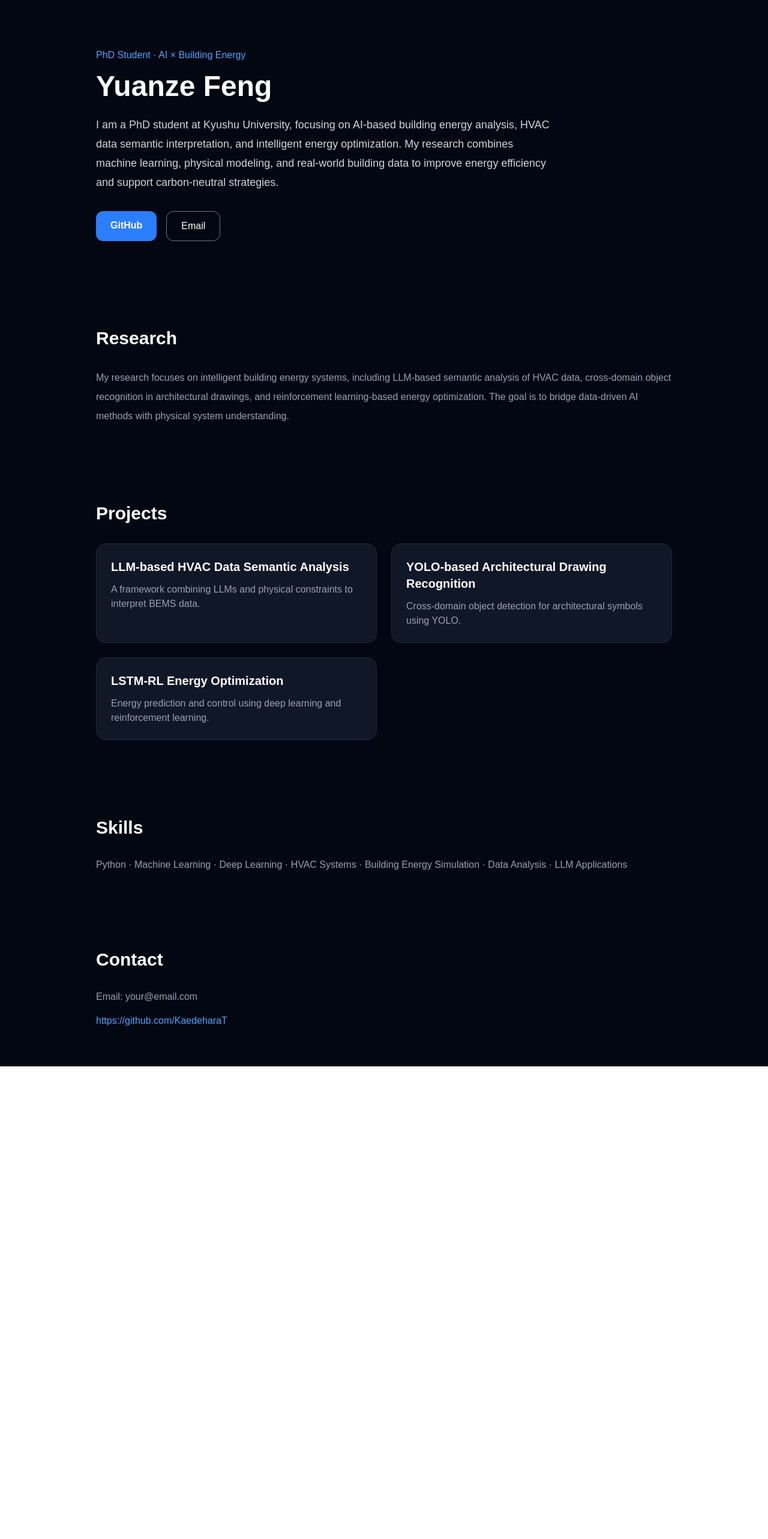
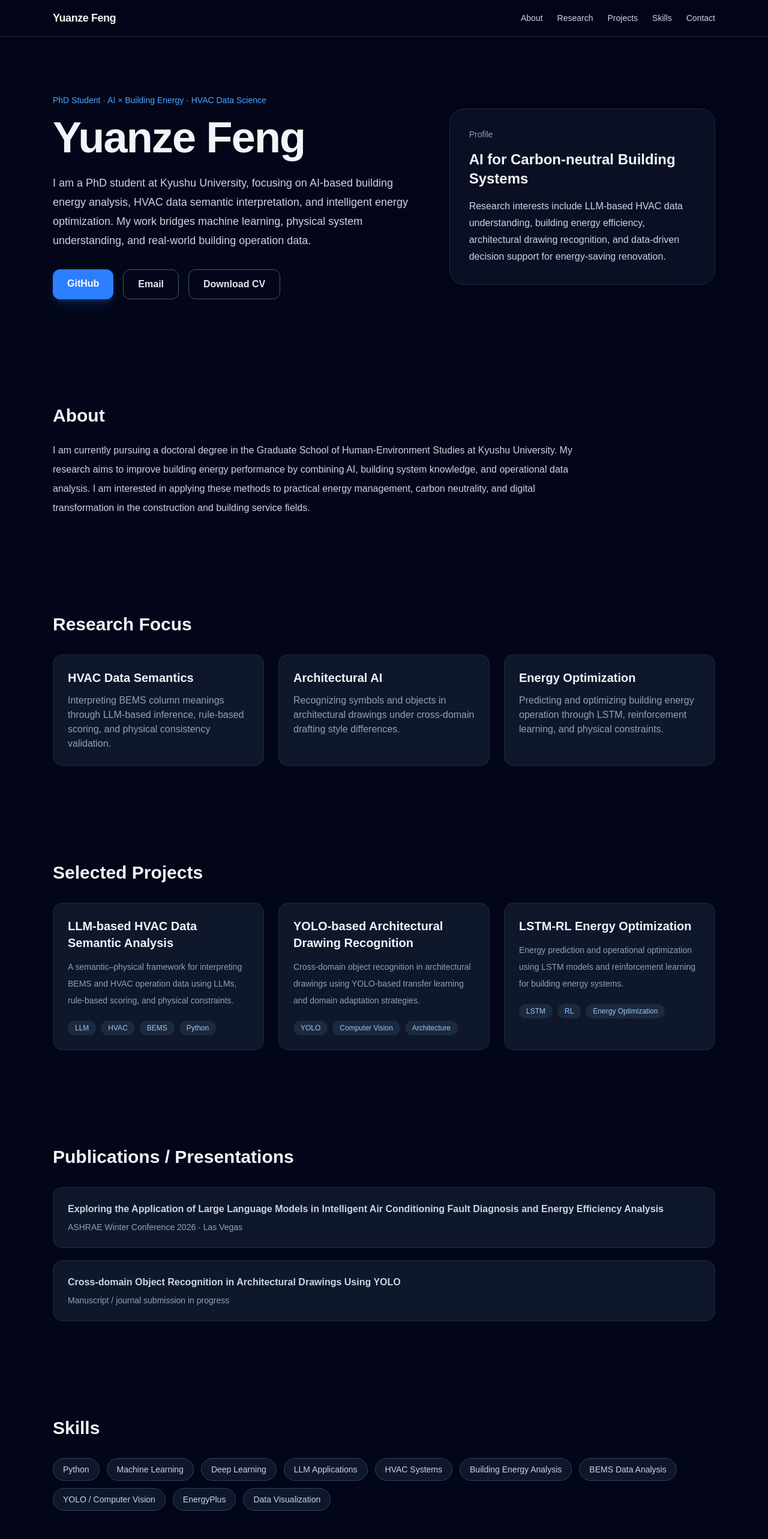
Before and after one commit to KaedeharaT/my-homepage, a Next.js app: page / in a window 1280 px wide. Shown: the top 2566 px of the page at 60% size. Before the commit the page ends 1778 px from the top, so only its background shows below. Built offline with nearby package versions, Linux system fonts and the light colour scheme.

Commit message:
Update page.tsx

```diff
--- a/app/page.tsx
+++ b/app/page.tsx
@@ -1,109 +1,256 @@
+const projects = [
+  {
+    title: "LLM-based HVAC Data Semantic Analysis",
+    desc: "A semantic–physical framework for interpreting BEMS and HVAC operation data using LLMs, rule-based scoring, and physical constraints.",
+    tags: ["LLM", "HVAC", "BEMS", "Python"],
+  },
+  {
+    title: "YOLO-based Architectural Drawing Recognition",
+    desc: "Cross-domain object recognition in architectural drawings using YOLO-based transfer learning and domain adaptation strategies.",
+    tags: ["YOLO", "Computer Vision", "Architecture"],
+  },
+  {
+    title: "LSTM-RL Energy Optimization",
+    desc: "Energy prediction and operational optimization using LSTM models and reinforcement learning for building energy systems.",
+    tags: ["LSTM", "RL", "Energy Optimization"],
+  },
+];
+
+const skills = [
+  "Python",
+  "Machine Learning",
+  "Deep Learning",
+  "LLM Applications",
+  "HVAC Systems",
+  "Building Energy Analysis",
+  "BEMS Data Analysis",
+  "YOLO / Computer Vision",
+  "EnergyPlus",
+  "Data Visualization",
+];
+
 export default function Home() {
   return (
-    <main className="min-h-screen bg-gray-950 text-white">
+    <main className="min-h-screen bg-slate-950 text-slate-100">
+      {/* Navbar */}
+      <header className="sticky top-0 z-50 border-b border-slate-800 bg-slate-950/80 backdrop-blur">
+        <nav className="mx-auto flex max-w-6xl items-center justify-between px-6 py-4">
+          <a href="#" className="text-lg font-bold tracking-tight">
+            Yuanze Feng
+          </a>
+
+          <div className="hidden gap-6 text-sm text-slate-300 md:flex">
+            <a href="#about" className="hover:text-blue-400">About</a>
+            <a href="#research" className="hover:text-blue-400">Research</a>
+            <a href="#projects" className="hover:text-blue-400">Projects</a>
+            <a href="#skills" className="hover:text-blue-400">Skills</a>
+            <a href="#contact" className="hover:text-blue-400">Contact</a>
+          </div>
+        </nav>
+      </header>
+
       {/* Hero */}
-      <section className="px-8 py-20 max-w-5xl mx-auto">
-        <p className="text-blue-400 mb-4">
-          PhD Student · AI × Building Energy
+      <section className="mx-auto grid max-w-6xl gap-10 px-6 py-24 md:grid-cols-[1.4fr_1fr] md:items-center">
+        <div>
+          <p className="mb-4 text-sm font-medium text-blue-400">
+            PhD Student · AI × Building Energy · HVAC Data Science
           </p>
 
-        <h1 className="text-5xl font-bold mb-6">
+          <h1 className="mb-6 text-5xl font-bold tracking-tight md:text-7xl">
             Yuanze Feng
           </h1>
 
-        <p className="text-gray-300 text-lg leading-8 max-w-3xl mb-8">
+          <p className="mb-8 max-w-3xl text-lg leading-8 text-slate-300">
             I am a PhD student at Kyushu University, focusing on AI-based
-          building energy analysis, HVAC data semantic interpretation,
-          and intelligent energy optimization. My research combines
-          machine learning, physical modeling, and real-world building data
-          to improve energy efficiency and support carbon-neutral strategies.
+            building energy analysis, HVAC data semantic interpretation, and
+            intelligent energy optimization. My work bridges machine learning,
+            physical system understanding, and real-world building operation data.
           </p>
 
-        <div className="flex gap-4">
+          <div className="flex flex-wrap gap-4">
             <a
               href="https://github.com/KaedeharaT"
-            className="bg-blue-500 px-6 py-3 rounded-xl font-semibold"
+              className="rounded-xl bg-blue-500 px-6 py-3 font-semibold text-white shadow-lg shadow-blue-500/20 hover:bg-blue-400"
             >
               GitHub
             </a>
 
             <a
               href="mailto:your@email.com"
-            className="border border-gray-500 px-6 py-3 rounded-xl"
+              className="rounded-xl border border-slate-600 px-6 py-3 font-semibold text-slate-200 hover:border-blue-400 hover:text-blue-400"
             >
               Email
             </a>
+
+            <a
+              href="/cv.pdf"
+              className="rounded-xl border border-slate-600 px-6 py-3 font-semibold text-slate-200 hover:border-blue-400 hover:text-blue-400"
+            >
+              Download CV
+            </a>
+          </div>
+        </div>
+
+        <div className="rounded-3xl border border-slate-800 bg-slate-900/60 p-8 shadow-2xl">
+          <p className="mb-4 text-sm text-slate-400">Profile</p>
+          <h2 className="mb-4 text-2xl font-bold">
+            AI for Carbon-neutral Building Systems
+          </h2>
+          <p className="leading-7 text-slate-300">
+            Research interests include LLM-based HVAC data understanding,
+            building energy efficiency, architectural drawing recognition,
+            and data-driven decision support for energy-saving renovation.
+          </p>
         </div>
       </section>
 
-      {/* Research */}
-      <section className="px-8 py-16 max-w-5xl mx-auto">
-        <h2 className="text-3xl font-bold mb-8">Research</h2>
-
-        <p className="text-gray-400 leading-8">
-          My research focuses on intelligent building energy systems,
-          including LLM-based semantic analysis of HVAC data, cross-domain
-          object recognition in architectural drawings, and reinforcement
-          learning-based energy optimization. The goal is to bridge
-          data-driven AI methods with physical system understanding.
+      {/* About */}
+      <section id="about" className="mx-auto max-w-6xl px-6 py-20">
+        <h2 className="mb-6 text-3xl font-bold">About</h2>
+        <p className="max-w-4xl leading-8 text-slate-300">
+          I am currently pursuing a doctoral degree in the Graduate School of
+          Human-Environment Studies at Kyushu University. My research aims to
+          improve building energy performance by combining AI, building system
+          knowledge, and operational data analysis. I am interested in applying
+          these methods to practical energy management, carbon neutrality, and
+          digital transformation in the construction and building service fields.
         </p>
       </section>
 
+      {/* Research */}
+      <section id="research" className="mx-auto max-w-6xl px-6 py-20">
+        <h2 className="mb-8 text-3xl font-bold">Research Focus</h2>
+
+        <div className="grid gap-6 md:grid-cols-3">
+          <div className="rounded-2xl border border-slate-800 bg-slate-900 p-6">
+            <h3 className="mb-3 text-xl font-semibold">HVAC Data Semantics</h3>
+            <p className="text-slate-400">
+              Interpreting BEMS column meanings through LLM-based inference,
+              rule-based scoring, and physical consistency validation.
+            </p>
+          </div>
+
+          <div className="rounded-2xl border border-slate-800 bg-slate-900 p-6">
+            <h3 className="mb-3 text-xl font-semibold">Architectural AI</h3>
+            <p className="text-slate-400">
+              Recognizing symbols and objects in architectural drawings under
+              cross-domain drafting style differences.
+            </p>
+          </div>
+
+          <div className="rounded-2xl border border-slate-800 bg-slate-900 p-6">
+            <h3 className="mb-3 text-xl font-semibold">Energy Optimization</h3>
+            <p className="text-slate-400">
+              Predicting and optimizing building energy operation through
+              LSTM, reinforcement learning, and physical constraints.
+            </p>
+          </div>
+        </div>
+      </section>
+
       {/* Projects */}
-      <section className="px-8 py-16 max-w-5xl mx-auto">
-        <h2 className="text-3xl font-bold mb-8">Projects</h2>
+      <section id="projects" className="mx-auto max-w-6xl px-6 py-20">
+        <h2 className="mb-8 text-3xl font-bold">Selected Projects</h2>
 
-        <div className="grid md:grid-cols-2 gap-6">
-          {[
-            {
-              title: "LLM-based HVAC Data Semantic Analysis",
-              desc: "A framework combining LLMs and physical constraints to interpret BEMS data.",
-            },
-            {
-              title: "YOLO-based Architectural Drawing Recognition",
-              desc: "Cross-domain object detection for architectural symbols using YOLO.",
-            },
-            {
-              title: "LSTM-RL Energy Optimization",
-              desc: "Energy prediction and control using deep learning and reinforcement learning.",
-            },
-          ].map((p) => (
-            <div
-              key={p.title}
-              className="bg-gray-900 p-6 rounded-2xl border border-gray-800"
+        <div className="grid gap-6 md:grid-cols-3">
+          {projects.map((project) => (
+            <article
+              key={project.title}
+              className="rounded-2xl border border-slate-800 bg-slate-900 p-6 transition hover:-translate-y-1 hover:border-blue-500/60"
             >
-              <h3 className="text-xl font-semibold mb-3">{p.title}</h3>
-              <p className="text-gray-400">{p.desc}</p>
+              <h3 className="mb-3 text-xl font-semibold">{project.title}</h3>
+              <p className="mb-5 text-sm leading-7 text-slate-400">
+                {project.desc}
+              </p>
+
+              <div className="flex flex-wrap gap-2">
+                {project.tags.map((tag) => (
+                  <span
+                    key={tag}
+                    className="rounded-full bg-slate-800 px-3 py-1 text-xs text-blue-300"
+                  >
+                    {tag}
+                  </span>
+                ))}
               </div>
+            </article>
           ))}
         </div>
       </section>
 
+      {/* Publications */}
+      <section className="mx-auto max-w-6xl px-6 py-20">
+        <h2 className="mb-8 text-3xl font-bold">Publications / Presentations</h2>
+
+        <div className="space-y-5 text-slate-300">
+          <div className="rounded-2xl border border-slate-800 bg-slate-900 p-6">
+            <p className="font-semibold">
+              Exploring the Application of Large Language Models in Intelligent
+              Air Conditioning Fault Diagnosis and Energy Efficiency Analysis
+            </p>
+            <p className="mt-2 text-sm text-slate-400">
+              ASHRAE Winter Conference 2026 · Las Vegas
+            </p>
+          </div>
+
+          <div className="rounded-2xl border border-slate-800 bg-slate-900 p-6">
+            <p className="font-semibold">
+              Cross-domain Object Recognition in Architectural Drawings Using YOLO
+            </p>
+            <p className="mt-2 text-sm text-slate-400">
+              Manuscript / journal submission in progress
+            </p>
+          </div>
+        </div>
+      </section>
+
       {/* Skills */}
-      <section className="px-8 py-16 max-w-5xl mx-auto">
-        <h2 className="text-3xl font-bold mb-8">Skills</h2>
+      <section id="skills" className="mx-auto max-w-6xl px-6 py-20">
+        <h2 className="mb-8 text-3xl font-bold">Skills</h2>
 
-        <p className="text-gray-400">
-          Python · Machine Learning · Deep Learning · HVAC Systems ·
-          Building Energy Simulation · Data Analysis · LLM Applications
-        </p>
+        <div className="flex flex-wrap gap-3">
+          {skills.map((skill) => (
+            <span
+              key={skill}
+              className="rounded-full border border-slate-700 bg-slate-900 px-4 py-2 text-sm text-slate-300"
+            >
+              {skill}
+            </span>
+          ))}
+        </div>
       </section>
 
       {/* Contact */}
-      <section className="px-8 py-16 max-w-5xl mx-auto">
-        <h2 className="text-3xl font-bold mb-8">Contact</h2>
+      <section id="contact" className="mx-auto max-w-6xl px-6 py-20">
+        <div className="rounded-3xl border border-slate-800 bg-gradient-to-br from-slate-900 to-slate-950 p-8">
+          <h2 className="mb-4 text-3xl font-bold">Contact</h2>
+          <p className="mb-6 max-w-3xl text-slate-300">
+            I am open to research collaboration, AI/data-related opportunities,
+            and roles related to building energy, HVAC systems, and digital
+            transformation.
+          </p>
 
-        <p className="text-gray-400 mb-4">
-          Email: your@email.com
-        </p>
+          <div className="flex flex-wrap gap-4">
+            <a
+              href="mailto:your@email.com"
+              className="rounded-xl bg-blue-500 px-6 py-3 font-semibold text-white hover:bg-blue-400"
+            >
+              Contact by Email
+            </a>
 
             <a
               href="https://github.com/KaedeharaT"
-          className="text-blue-400"
+              className="rounded-xl border border-slate-600 px-6 py-3 font-semibold hover:border-blue-400 hover:text-blue-400"
             >
-          https://github.com/KaedeharaT
+              View GitHub
             </a>
+          </div>
+        </div>
       </section>
+
+      <footer className="border-t border-slate-800 px-6 py-8 text-center text-sm text-slate-500">
+        © 2026 Yuanze Feng. Built with Next.js and Vercel.
+      </footer>
     </main>
   );
 }
```
Lines whose indentation alone changed are shown as unchanged.
